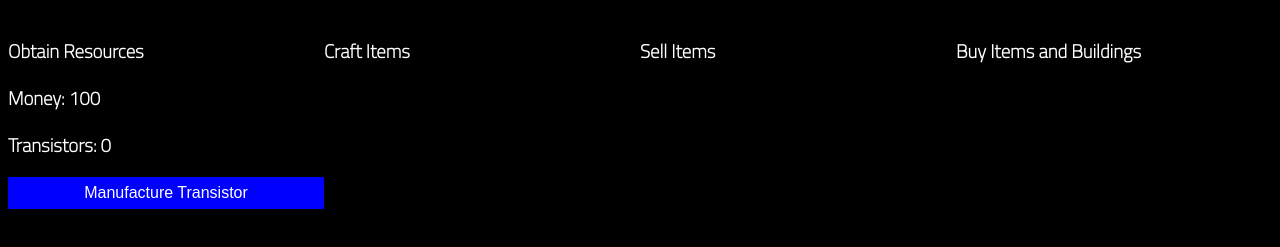
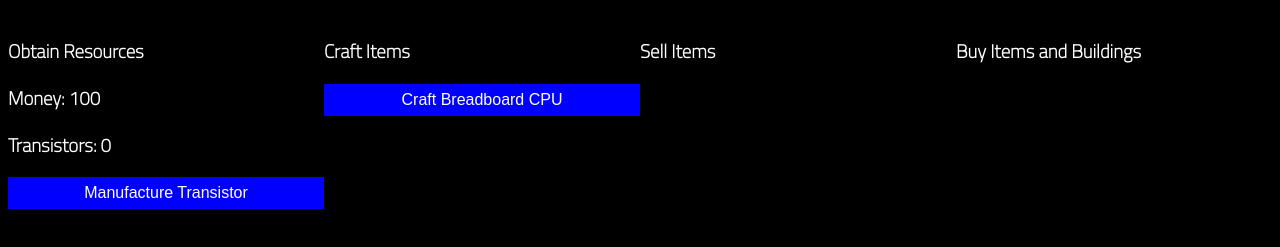
Before and after one commit to TechDudie/tecremental, a plain HTML site: page index.html in a window 1280 px wide. Shown: the part 59-306 px from the top of the page. Drawn offline with Linux system fonts and the light colour scheme.

Commit message:
Update index.html

```diff
--- a/index.html
+++ b/index.html
@@ -18,6 +18,7 @@
     </div>
     <div id="craft" style="float:left; margin:0;width:25%;">
       <h3>Craft Items<h3>
+      <button class="button" onclick="cbreadboard();">Craft Breadboard CPU</button>
     </div>
     <div id="sell" style="float:left; margin:0;width:25%;">
       <h3>Sell Items<h3>
@@ -31,6 +32,8 @@
       var transistor = 0;
       var CPU = new Object();
       CPU["breadboard"] = 0;
+      var cost = new Object();
+      cost["breadboard"] = 100;
       var earn = new Object();
       earn["breadboard"] = 10;
       var material = new Object();
@@ -44,6 +47,11 @@
       function utransistor() { // update transistor counter function
         document.getElementById("transistor").innerHTML = "Transistors: " + transistor.toString();
       }
+      function cbreadboard() {
+        transistor -= cost["breadboard"];
+        material["breadboard"] -= 1;
+        CPU["breadboard"] += 1;
+      }
       var moneyIntervalID = setInterval(umoney, 1);
       var transistorIntervalID = setInterval(utransistor, 1);
     </script>
```
